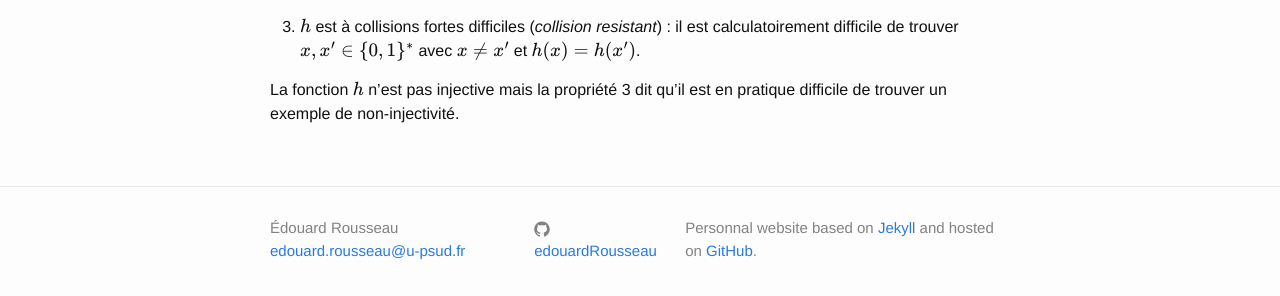
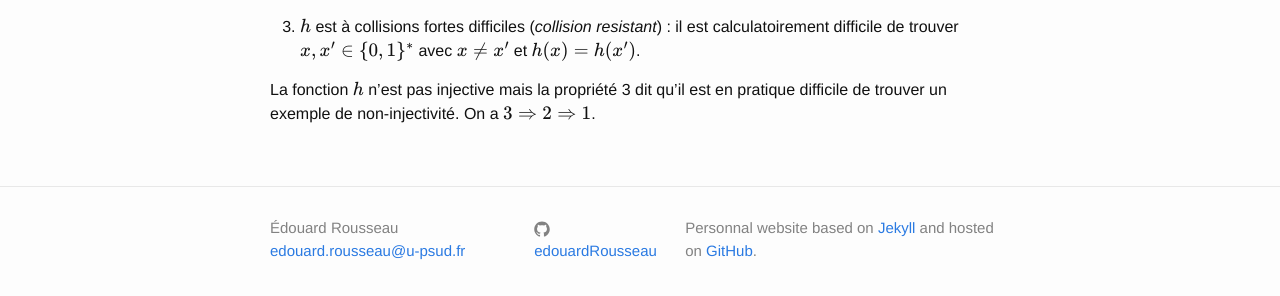
Before and after one commit to erou/erou.github.io, a Jekyll site: the page built from crypto.md, in a window 1280 px wide. Shown: the part 1281-1577 px from the top of the page. Built offline with Jekyll 4.4.1, drawn with Linux system fonts in a browser that asks for light colours; our own code applies the rules of GitHub Pages for plain Markdown files; formulas are drawn with MathJax 3.

Commit message:
cours crypto

```diff
--- a/crypto.md
+++ b/crypto.md
@@ -62,11 +62,12 @@ suivantes :
    est calculatoirement difficile de trouver un antécédent
    $x\in\\{0,1\\}^*$ tel que $h(x)=y$
 2. $h$ est à collision faibles difficiles (*second preimage resistant*)
-   : étant donné $x\in\\{0,1\\}^*$ et $y=h(x)$, il est calculatoirement
+   : étant donné $x\in\\{0,1\\}^* $ et $y=h(x)$, il est calculatoirement
 difficile de trouver $x'\neq x$ tel que $h(x')=y$.
 3. $h$ est à collisions fortes difficiles (*collision resistant*) : il
    est calculatoirement difficile de trouver $x,x'\in\\{0,1\\}^*$ avec
    $x\neq x'$ et $h(x)=h(x')$.
 
 La fonction $h$ n'est pas injective mais la propriété 3 dit qu'il est en
-pratique difficile de trouver un exemple de non-injectivité.
+pratique difficile de trouver un exemple de non-injectivité. On a
+$3\Rightarrow 2 \Rightarrow 1$.
```
